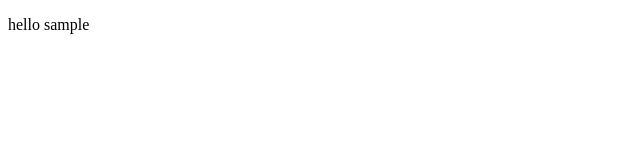
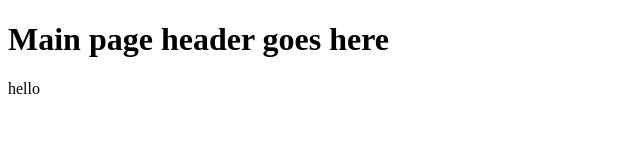
Before and after one commit to Latika2121/sample-project, a plain HTML site: page INDEX.HTML in a window 1280 px wide. Shown: the whole page, without its empty margins (0-640 px from the left). Drawn offline with Linux system fonts and the light colour scheme.

Commit message:
git status

```diff
--- a/INDEX.HTML
+++ b/INDEX.HTML
@@ -7,6 +7,7 @@
     <title>first-project</title>
   </head>
   <body>
-    <p>hello sample</p>
+    <h1>Main page header goes here</h1>
+    <p>hello</p>
   </body>
 </html>
```
